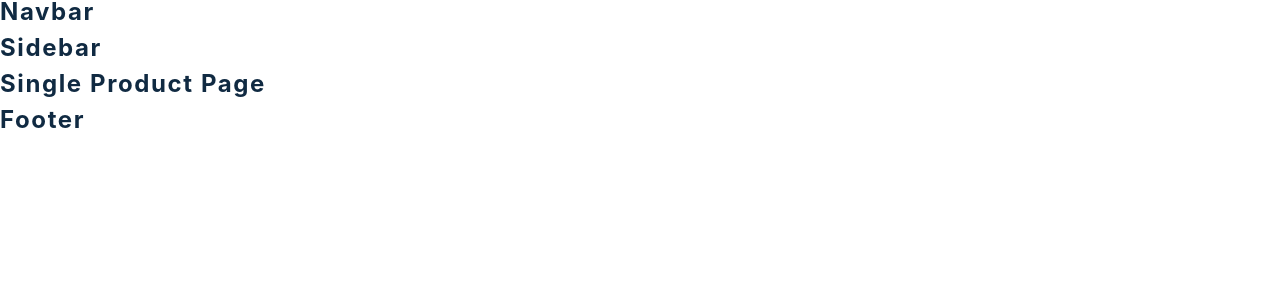
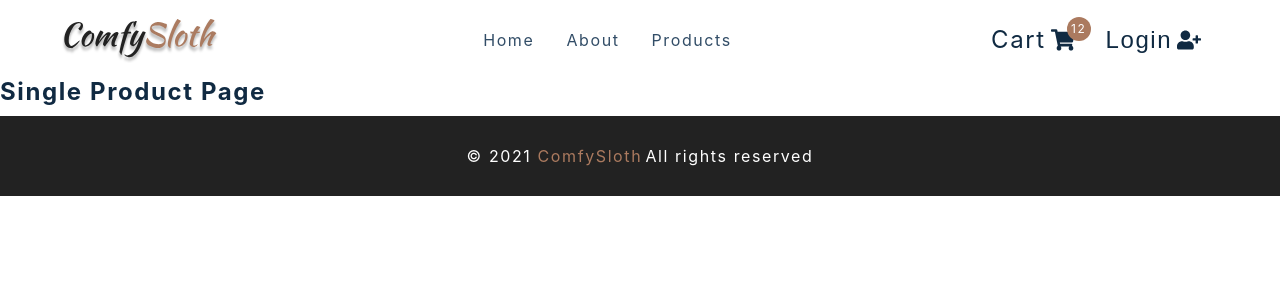
Before and after one commit to sakumashirayuki/comfy-sloth, a React (Create React App) app: page /products/1 in a window 1280 px wide. Shown: the top 300 px of the page. Built offline with nearby package versions, Linux system fonts and the light colour scheme; the HTML template or start-up script is replaced by a standard one.

Commit message:
finish navbar, sidebar and footer

```diff
--- a/src/components/CartButtons.js
+++ b/src/components/CartButtons.js
@@ -7,7 +7,24 @@
 import { useUserContext } from '../context/user_context'
 
 const CartButtons = () => {
-  return <h4>cart buttons </h4>
+  const { closeSiderbar } = useProductsContext();
+  return (
+    <Wrapper className="cart-btn-wrapper">
+      <Link to="/cart" className="cart-btn" onClick={closeSiderbar}>
+        Cart
+        <span className="cart-container">
+          <FaShoppingCart />
+          <span className="cart-value">
+            12
+          </span>
+        </span>
+      </Link>
+      <button type="button" className="auth-btn">
+        Login
+        <FaUserPlus />
+      </button>
+    </Wrapper>
+  );
 }
 
 const Wrapper = styled.div`
--- a/src/components/Footer.js
+++ b/src/components/Footer.js
@@ -1,7 +1,13 @@
 import React from 'react'
 import styled from 'styled-components'
 const Footer = () => {
-  return <h4>footer</h4>
+  return <Wrapper>
+    <h5>
+      &copy; {new Date().getFullYear()}
+      <span> ComfySloth</span>
+    </h5>
+    <h5>All rights reserved</h5>
+  </Wrapper>
 }
 
 const Wrapper = styled.footer`
--- a/src/components/Navbar.js
+++ b/src/components/Navbar.js
@@ -1,16 +1,40 @@
-import React from 'react'
-import styled from 'styled-components'
-import logo from '../assets/logo.svg'
-import { FaBars } from 'react-icons/fa'
-import { Link } from 'react-router-dom'
-import { links } from '../utils/constants'
-import CartButtons from './CartButtons'
-import { useProductsContext } from '../context/products_context'
-import { useUserContext } from '../context/user_context'
+import React from "react";
+import styled from "styled-components";
+import logo from "../assets/logo.svg";
+import { FaBars } from "react-icons/fa";
+import { Link } from "react-router-dom";
+import { links } from "../utils/constants";
+import CartButtons from "./CartButtons";
+import { useProductsContext } from "../context/products_context";
+import { useUserContext } from "../context/user_context";
 
 const Nav = () => {
-  return <h4>navbar</h4>
-}
+    const { openSidebar } = useProductsContext();
+    return (
+        <NavContainer>
+            <div className="nav-center">
+                <div className="nav-header">
+                    <Link to="/">
+                        <img src={logo} alt="comfy sloth" />
+                    </Link>
+                    <button type="button" className="nav-toggle" onClick={openSidebar}>
+                        <FaBars />
+                    </button>
+                </div>
+                <ul className="nav-links">
+                    {links.map((link) => (
+                        <li key={link.id}>
+                            <Link to={link.url}>
+                              {link.text}
+                            </Link>
+                        </li>
+                    ))}
+                </ul>
+                <CartButtons />
+            </div>
+        </NavContainer>
+    );
+};
 
 const NavContainer = styled.nav`
     height: 5rem;
@@ -77,6 +101,6 @@
             display: grid;
         }
     }
-`
+`;
 
-export default Nav
+export default Nav;
--- a/src/components/Sidebar.js
+++ b/src/components/Sidebar.js
@@ -1,16 +1,39 @@
-import React from 'react'
-import logo from '../assets/logo.svg'
-import { Link } from 'react-router-dom'
-import { useProductsContext } from '../context/products_context'
-import { FaTimes } from 'react-icons/fa'
-import { links } from '../utils/constants'
-import styled from 'styled-components'
-import CartButtons from './CartButtons'
-import { useUserContext } from '../context/user_context'
+import React from "react";
+import logo from "../assets/logo.svg";
+import { Link } from "react-router-dom";
+import { useProductsContext } from "../context/products_context";
+import { FaTimes } from "react-icons/fa";
+import { links } from "../utils/constants";
+import styled from "styled-components";
+import CartButtons from "./CartButtons";
+import { useUserContext } from "../context/user_context";
 
 const Sidebar = () => {
-  return <h4>sidebar</h4>
-}
+    const { isSidebarOpen, closeSiderbar } = useProductsContext();
+    return (
+        <SidebarContainer>
+            <aside className={`${isSidebarOpen ? "sidebar show-sidebar" : "sidebar"}`}>
+                <div className="sidebar-header">
+                    <img src={logo} alt="comfy sloth" />
+                    <button className="close-btn" type="button" onClick={closeSiderbar}>
+                        <FaTimes />
+                    </button>
+                </div>
+                <ul className="links">
+                    {links.map(({ id, text, url }) => (
+                        <li key={id}>
+                            <Link to={url} onClick={closeSiderbar}>{text}</Link>
+                        </li>
+                    ))}
+                    <li>
+                      <Link to="/checkout" onClick={closeSiderbar}>checkout</Link>
+                    </li>
+                </ul>
+                <CartButtons />
+            </aside>
+        </SidebarContainer>
+    );
+};
 
 const SidebarContainer = styled.div`
     text-align: center;
@@ -81,6 +104,6 @@
             display: none;
         }
     }
-`
+`;
 
-export default Sidebar
+export default Sidebar;
--- a/src/context/products_context.js
+++ b/src/context/products_context.js
@@ -13,13 +13,25 @@
   GET_SINGLE_PRODUCT_ERROR,
 } from '../actions'
 
-const initialState = {}
+const initialState = {
+  isSidebarOpen: false
+}
 
 const ProductsContext = React.createContext()
 
 export const ProductsProvider = ({ children }) => {
+  const [state, dispatch] = useReducer(reducer, initialState);
+
+  const openSidebar = () => {
+    dispatch({type: SIDEBAR_OPEN});
+  }
+
+  const closeSiderbar = () => {
+    dispatch({type: SIDEBAR_CLOSE});
+  }
+
   return (
-    <ProductsContext.Provider value='products context'>
+    <ProductsContext.Provider value={{...state, openSidebar, closeSiderbar}}>
       {children}
     </ProductsContext.Provider>
   )
--- a/src/index.js
+++ b/src/index.js
@@ -1,11 +1,16 @@
-import React from 'react'
-import ReactDOM from 'react-dom'
-import './index.css'
-import App from './App'
-import { ProductsProvider } from './context/products_context'
-import { FilterProvider } from './context/filter_context'
-import { CartProvider } from './context/cart_context'
-import { UserProvider } from './context/user_context'
-import { Auth0Provider } from '@auth0/auth0-react'
+import React from "react";
+import ReactDOM from "react-dom";
+import "./index.css";
+import App from "./App";
+import { ProductsProvider } from "./context/products_context";
+import { FilterProvider } from "./context/filter_context";
+import { CartProvider } from "./context/cart_context";
+import { UserProvider } from "./context/user_context";
+import { Auth0Provider } from "@auth0/auth0-react";
 
-ReactDOM.render(<App />, document.getElementById('root'))
+ReactDOM.render(
+    <ProductsProvider>
+        <App />
+    </ProductsProvider>,
+    document.getElementById("root")
+);
--- a/src/reducers/products_reducer.js
+++ b/src/reducers/products_reducer.js
@@ -10,8 +10,14 @@
 } from '../actions'
 
 const products_reducer = (state, action) => {
-  return state
-  throw new Error(`No Matching "${action.type}" - action type`)
+  switch (action.type) {
+    case SIDEBAR_OPEN:
+      return {...state, isSidebarOpen: true};
+    case SIDEBAR_CLOSE:
+      return {...state, isSidebarOpen: false};
+    default:
+      throw new Error(`No Matching "${action.type}" - action type`);
+  }
 }
 
 export default products_reducer
```
Lines whose indentation alone changed are shown as unchanged.
